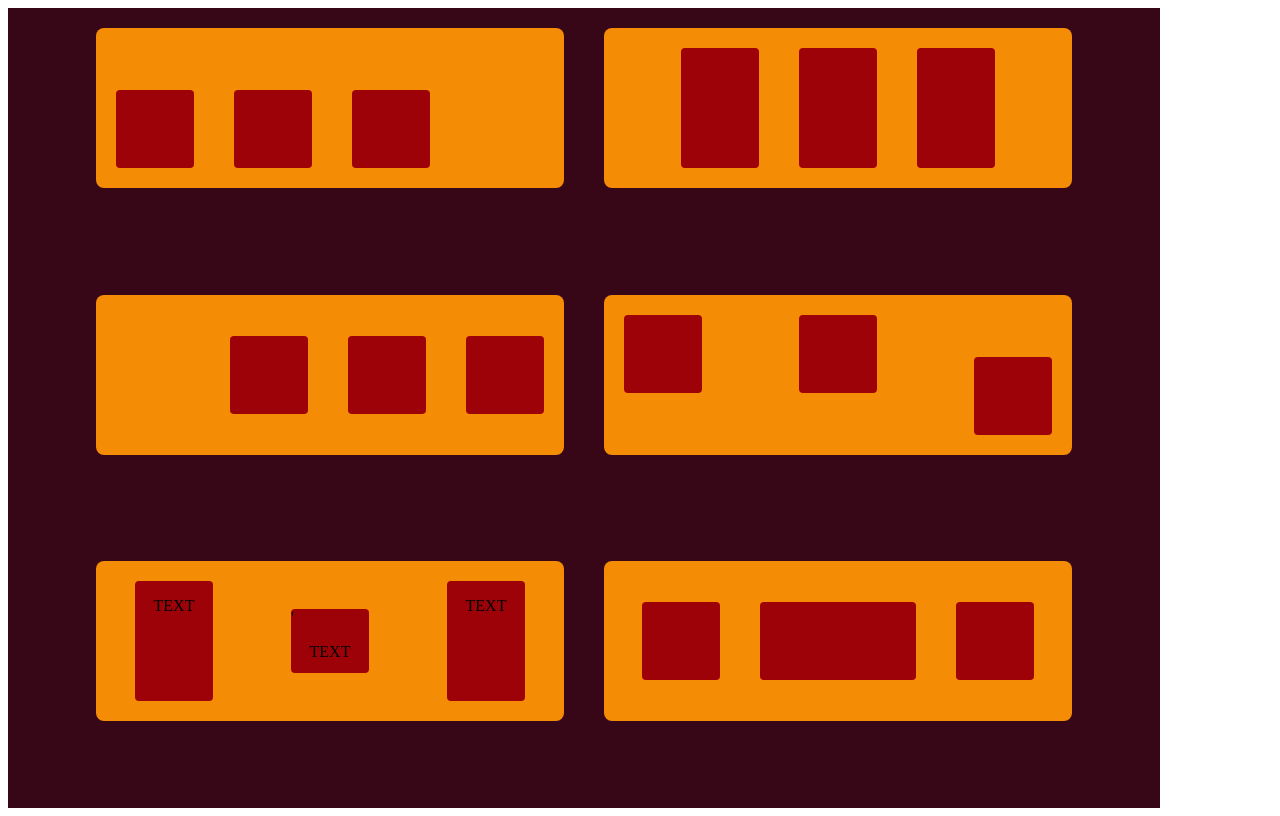
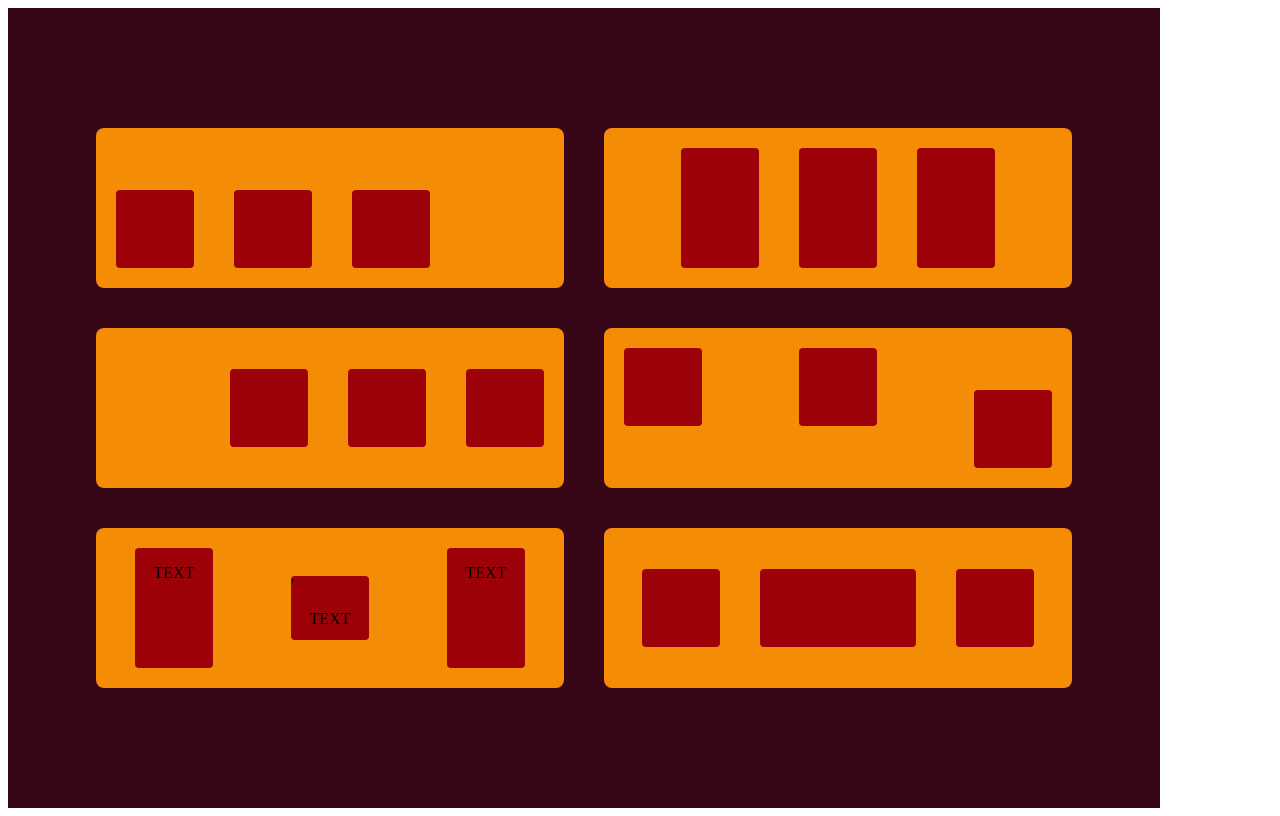
Before and after one commit to sativv/flexbox-BEM, a plain HTML site: page styles/index.html in a window 1280 px wide. Drawn offline with Linux system fonts and the light colour scheme.

```diff
--- a/styles/index.css
+++ b/styles/index.css
@@ -4,8 +4,9 @@
     max-width: 1152px;
     max-height: 700px;
     display: flex;
-    flex-wrap: wrap;
+    flex-flow: row wrap;
     justify-content: center;
+    align-content: center;
     background-color: #370617;
 
 
```
